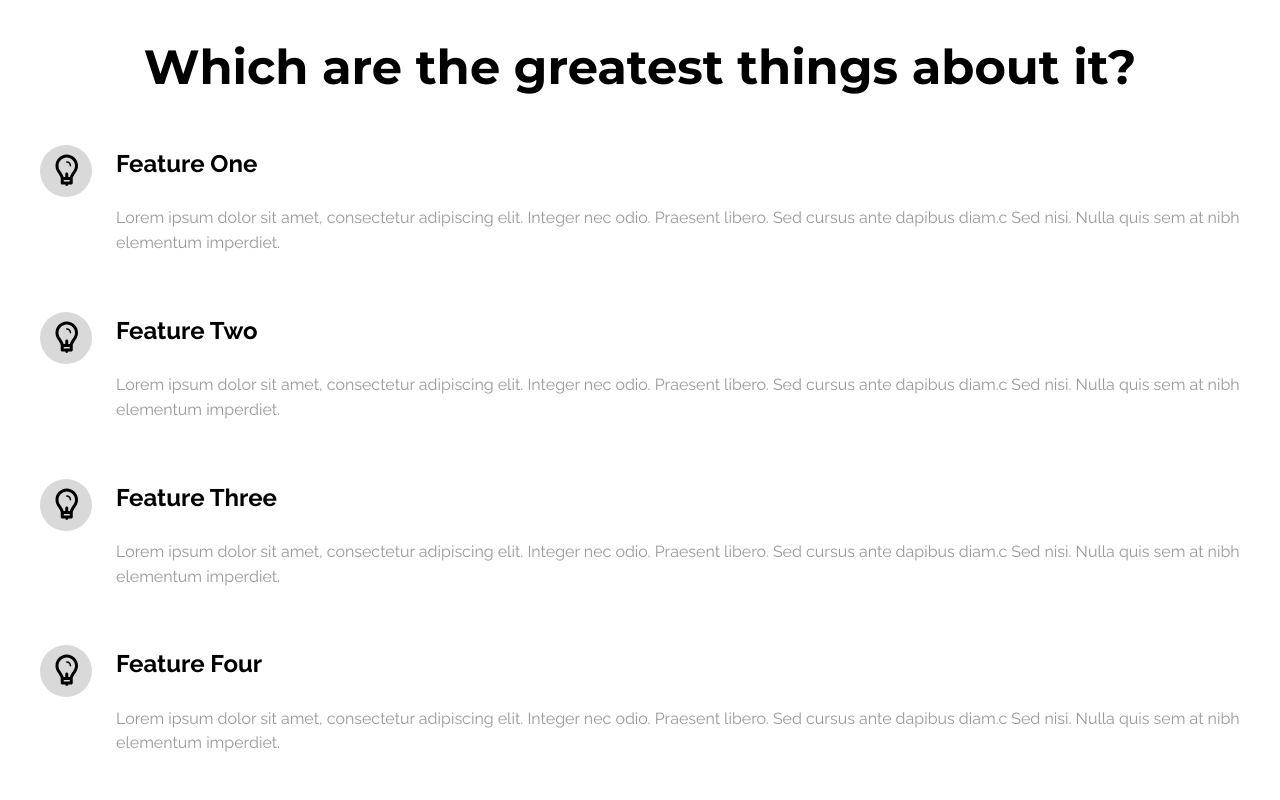
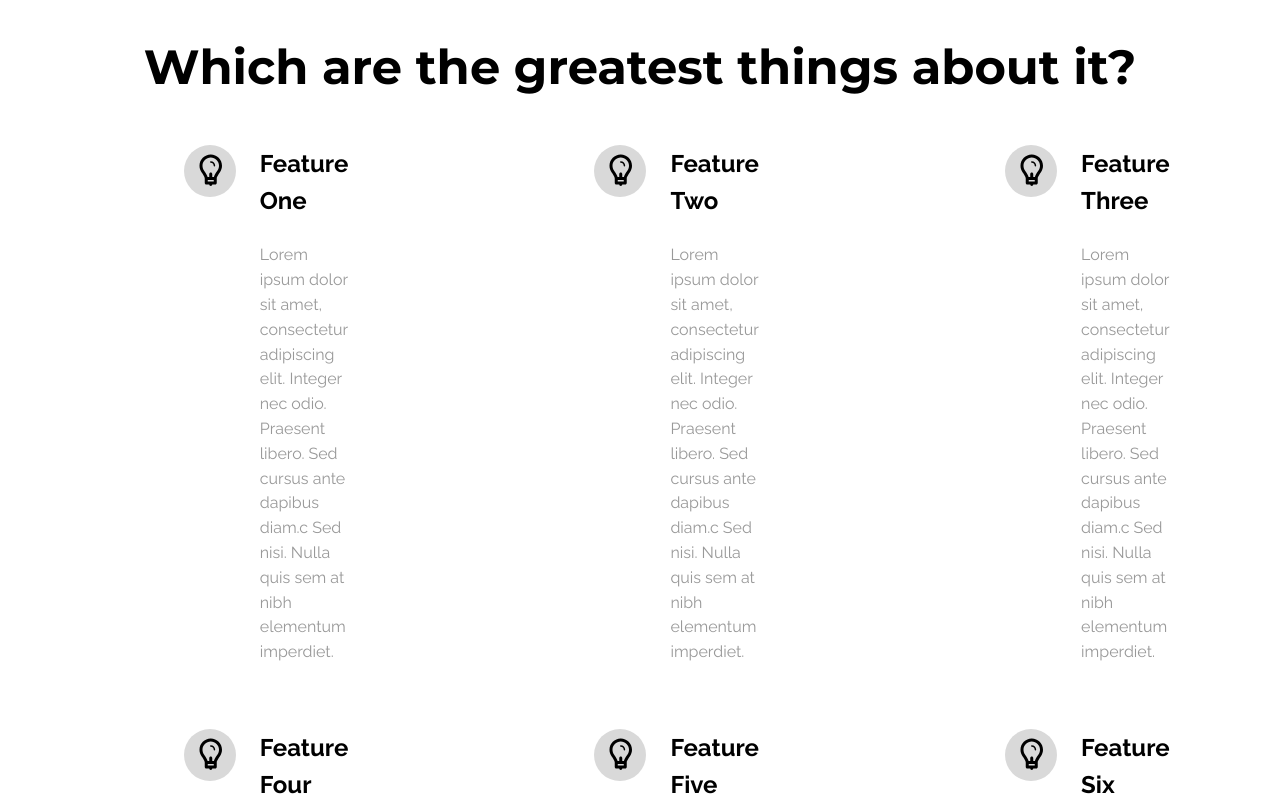
Before and after one commit to littlenines/wireframe-template, a React (Vite) app: page / in a window 1280 px wide. Shown: the part 760-1560 px from the top of the page. Built offline with nearby package versions, Linux system fonts and the light colour scheme.

Commit message:
set feature sections for desktop version

```diff
--- a/src/components/FeatureCard/FeatureCard.module.scss
+++ b/src/components/FeatureCard/FeatureCard.module.scss
@@ -14,3 +14,16 @@
 .card_description {
     color: $info;
 }
+
+@media(min-width: $sm) {
+    .card {
+        width: 70%;
+    }
+}
+
+@media(min-width: $md) {
+    .card {
+        margin-bottom: $mr-lg;
+        width: 30%;
+    }
+}
--- a/src/pages/Home/Home.module.scss
+++ b/src/pages/Home/Home.module.scss
@@ -42,6 +42,16 @@
         grid-template-columns:repeat(2, 1fr);
         column-gap: 24px;
     }
+
+    .feature_cards {
+        justify-items: center;
+    }
+}
+
+@media(min-width: 768px) {
+    .feature_cards {
+        grid-template-columns:repeat(3, 1fr);
+    }
 }
 
 @media(min-width: 1024px) {
```
